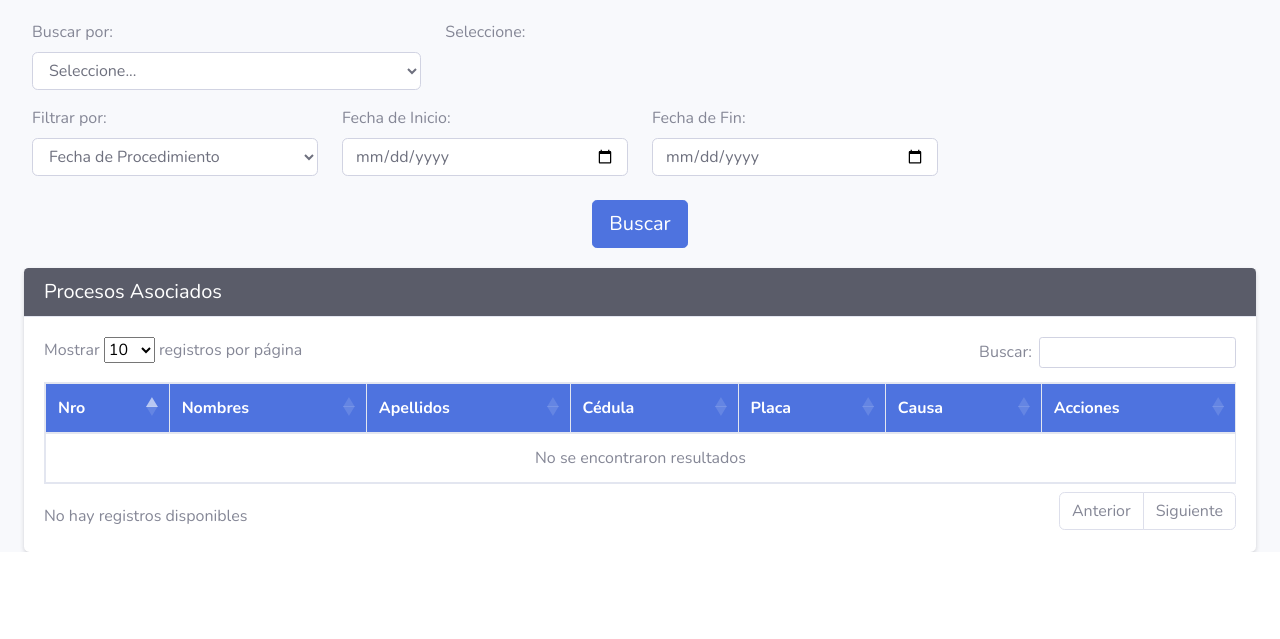
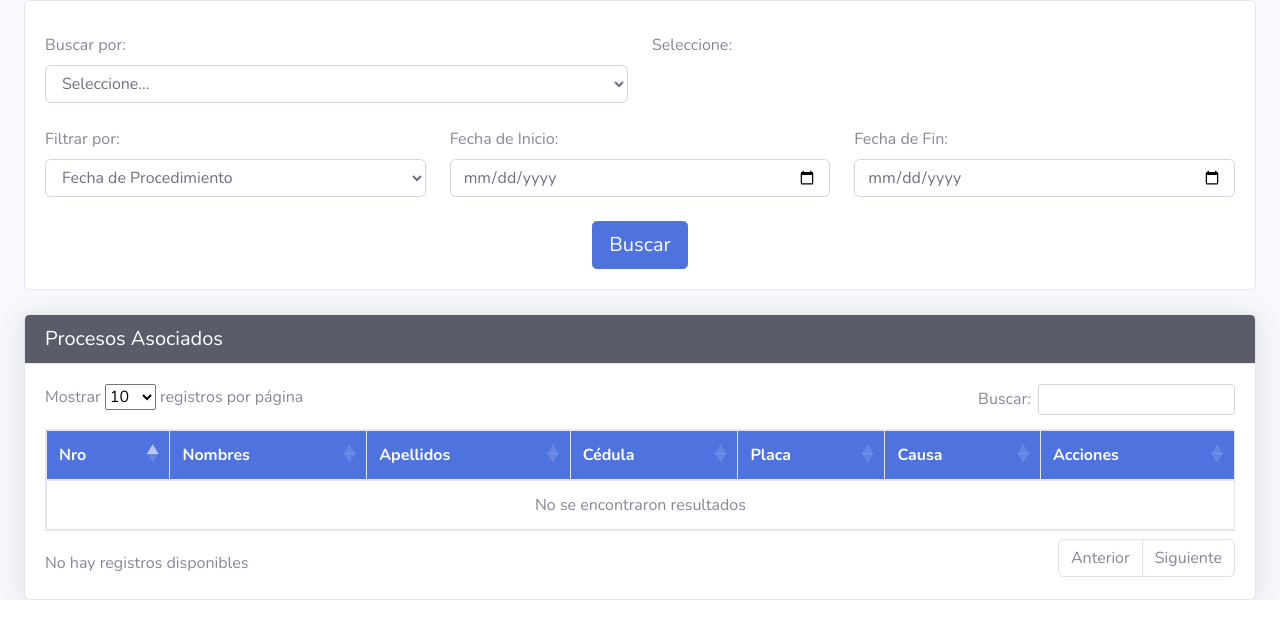
Before and after one commit to rafita009/ci3_srim_movil, a PHP site: the page made by application/views/search.php in a window 1280 px wide. Shown: the top 639 px of the page. Run offline with PHP 8.4, Linux system fonts and the light colour scheme; the template is opened without the code that fills it, so the values that code supplies are empty; some libraries are stand-ins or nearby versions.

Commit message:
Card vista search, register, roles

```diff
--- a/application/views/admin/users/register_person.php
+++ b/application/views/admin/users/register_person.php
@@ -70,7 +70,7 @@
                                 <div class="card-body p-3">
                                     <div class="d-flex align-items-center mb-3">
                                         <i class="fas fa-user-plus text-primary mr-2 fa-lg"></i>
-                                        <h3 class="mb-0 ">Registro de Persona</h3>
+                                        <h3 class="mb-0 " style="color: black ">Registro de Persona</h3>
                                     </div>
                                     <form id="formPersona"
                                         action="<?= site_url('PersonasController/guardar_persona') ?>">
@@ -172,9 +172,9 @@
                     <!-- Sección de Tabla de Personas -->
                     <div class="row">
                         <div class="col-12">
-                            <div class="card">
+                            <div class="card rounded shadow-lg">
                                 <div class="card-header">
-                                    <h3 class="card-title">Listado de Personas</h3>
+                                    <h3 class="card-title" style="color: black ">Listado de Personas</h3>
                                 </div>
                                 <div class="card-body p-3">
                                     <div class="table-responsive">
--- a/application/views/admin/users/users_roles.php
+++ b/application/views/admin/users/users_roles.php
@@ -48,9 +48,9 @@
                 <div class="container-fluid">
                     <div class="row">
                         <div class="col-12">
-                            <div class="card">
+                            <div class="card rounded shadow">
                                 <div class="card-header">
-                                    <h3 class="card-title">Gestión de Roles</h3>
+                                    <h3 class="card-title" style="color: black ">Gestión de Roles</h3>
                                 </div>
                                 <div class="card-body p-3">
                                     <?php if ($this->session->flashdata('success')): ?>
--- a/application/views/search.php
+++ b/application/views/search.php
@@ -9,7 +9,7 @@
     <meta name="description" content="">
     <meta name="author" content="">
 
-    <title>SB Admin 2 - Blank</title>
+    <title>SRIM EMP</title>
 
     <!-- Custom fonts for this template-->
     <link href="<?php echo base_url(); ?>public/assets/vendor/fontawesome-free/css/all.min.css" rel="stylesheet"
@@ -51,11 +51,16 @@
 
                     <div class="row">
                         <!-- Formulario de búsqueda -->
+                        <div class="col-12">
+                            <div class="card">
+                                <div class="card-title">
+
+                                </div>
                                 <div class="card-body">
                                     <form action="<?php echo site_url('SearchController/index'); ?>" method="get">
                                         <div class="row">
                                             <!-- Buscar por -->
-                                    <div class="col-md-4">
+                                            <div class="col-md-6">
                                                 <label for="buscar_por" class="form-label">Buscar por:</label>
                                                 <select id="buscar_por" name="buscar_por" class="form-control"
                                                     onchange="mostrarCampo()">
@@ -71,9 +76,8 @@
                                                     <option value="centro_detencion">Centro de Detención</option>
                                                 </select>
                                             </div>
-
                                             <!-- Campo dinámico (Select o Input) -->
-                                    <div class="col-md-4">
+                                            <div class="col-md-6">
                                                 <label for="seleccion_db" class="form-label">Seleccione:</label>
                                                 <select id="seleccion_db" name="seleccion_db" class="form-control"
                                                     style="display: none;">
@@ -83,10 +87,10 @@
                                                     class="form-control" placeholder="Ingrese valor" style="display: none;">
                                             </div>
                                         </div>
-
-                                <div class="row mt-3">
+                                        <br>
+                                        <div class="row">
                                             <!-- Filtrar por -->
-                                    <div class="col-md-3">
+                                            <div class="col-md-4">
                                                 <label for="filtrar_fecha" class="form-label">Filtrar por:</label>
                                                 <select id="filtrar_fecha" name="filtrar_fecha" class="form-control">
                                                     <option value="registro">Fecha de Registro</option>
@@ -95,13 +99,13 @@
                                             </div>
 
                                             <!-- Fecha de Inicio -->
-                                    <div class="col-md-3">
+                                            <div class="col-md-4">
                                                 <label for="fecha_inicio" class="form-label">Fecha de Inicio:</label>
                                                 <input type="date" id="fecha_inicio" name="fecha_inicio" class="form-control">
                                             </div>
 
                                             <!-- Fecha de Fin -->
-                                    <div class="col-md-3">
+                                            <div class="col-md-4">
                                                 <label for="fecha_fin" class="form-label">Fecha de Fin:</label>
                                                 <input type="date" id="fecha_fin" name="fecha_fin" class="form-control">
                                             </div>
@@ -115,10 +119,16 @@
                                         </div>
                                     </form>
                                 </div>
+                            </div>
+                        </div>
+                    </div>
+
+                    <br>
 
                     <!-- Resultados -->
+                    <div class="row">
                         <div class="col-md-12">
-                            <div class="card shadow-sm border-0">
+                            <div class="card shadow">
                                 <div class="card-header bg-dark text-white">
                                     <h5 class="mb-0">Procesos Asociados</h5>
                                 </div>
@@ -155,8 +165,8 @@
                                 </div>
                             </div>
                         </div>
+                    </div>
                     <!-- Fin Resultados -->
-                    </div>
 
                 </div>
                 <!-- /.container-fluid -->
@@ -193,14 +203,14 @@
                 <div class="modal-body">Select "Logout" below if you are ready to end your current session.</div>
                 <div class="modal-footer">
                     <button class="btn btn-secondary" type="button" data-dismiss="modal">Cancel</button>
-                    <a class="btn btn-primary" href="<?php echo site_url();?>/LoginController/logout">Logout</a>
+                    <a class="btn btn-primary" href="<?php echo site_url(); ?>/LoginController/logout">Logout</a>
                 </div>
             </div>
         </div>
     </div>
 
 
-    <script src="<?php echo base_url();?>public/assets/vendor/jquery/jquery.min.js"></script>
+    <script src="<?php echo base_url(); ?>public/assets/vendor/jquery/jquery.min.js"></script>
     <script>
         $('#formBusqueda').on('submit', function(e) {
             e.preventDefault();
@@ -368,12 +378,12 @@ function inicializarDataTable() {
     <script src="https://cdn.datatables.net/1.13.6/js/jquery.dataTables.min.js"></script>
     <script src="https://cdn.datatables.net/1.13.6/js/dataTables.bootstrap4.min.js"></script>
     <!-- Bootstrap core JavaScript-->
-    <script src="<?php echo base_url();?>public/assets/vendor/bootstrap/js/bootstrap.bundle.min.js"></script>
+    <script src="<?php echo base_url(); ?>public/assets/vendor/bootstrap/js/bootstrap.bundle.min.js"></script>
     <!-- Core plugin JavaScript-->
-    <script src="<?php echo base_url();?>public/assets/vendor/jquery-easing/jquery.easing.min.js"></script>
+    <script src="<?php echo base_url(); ?>public/assets/vendor/jquery-easing/jquery.easing.min.js"></script>
 
     <!-- Custom scripts for all pages-->
-    <script src="<?php echo base_url();?>public/assets/js/sb-admin-2.min.js"></script>
+    <script src="<?php echo base_url(); ?>public/assets/js/sb-admin-2.min.js"></script>
 
 </body>
 
```
Lines whose indentation alone changed are shown as unchanged.
